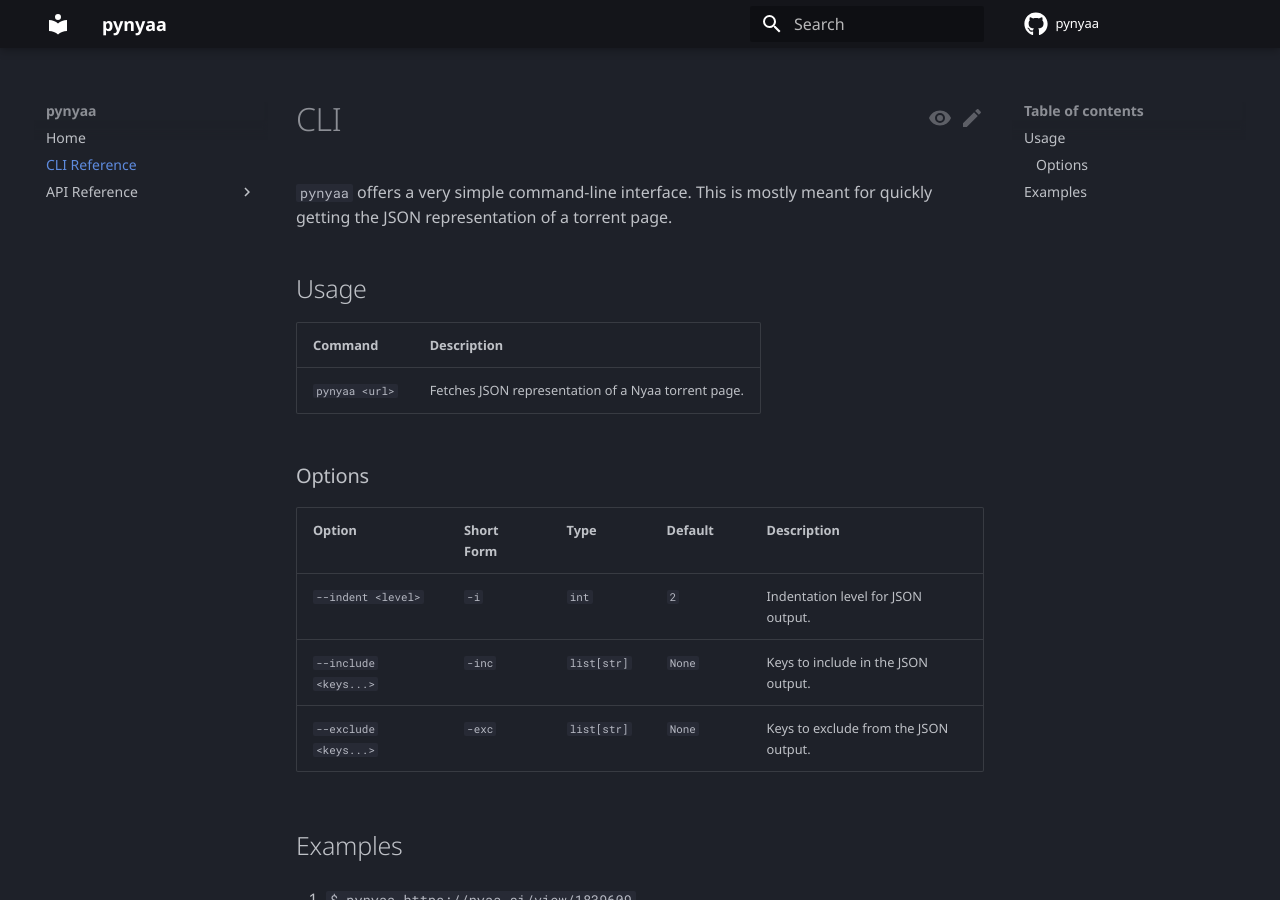
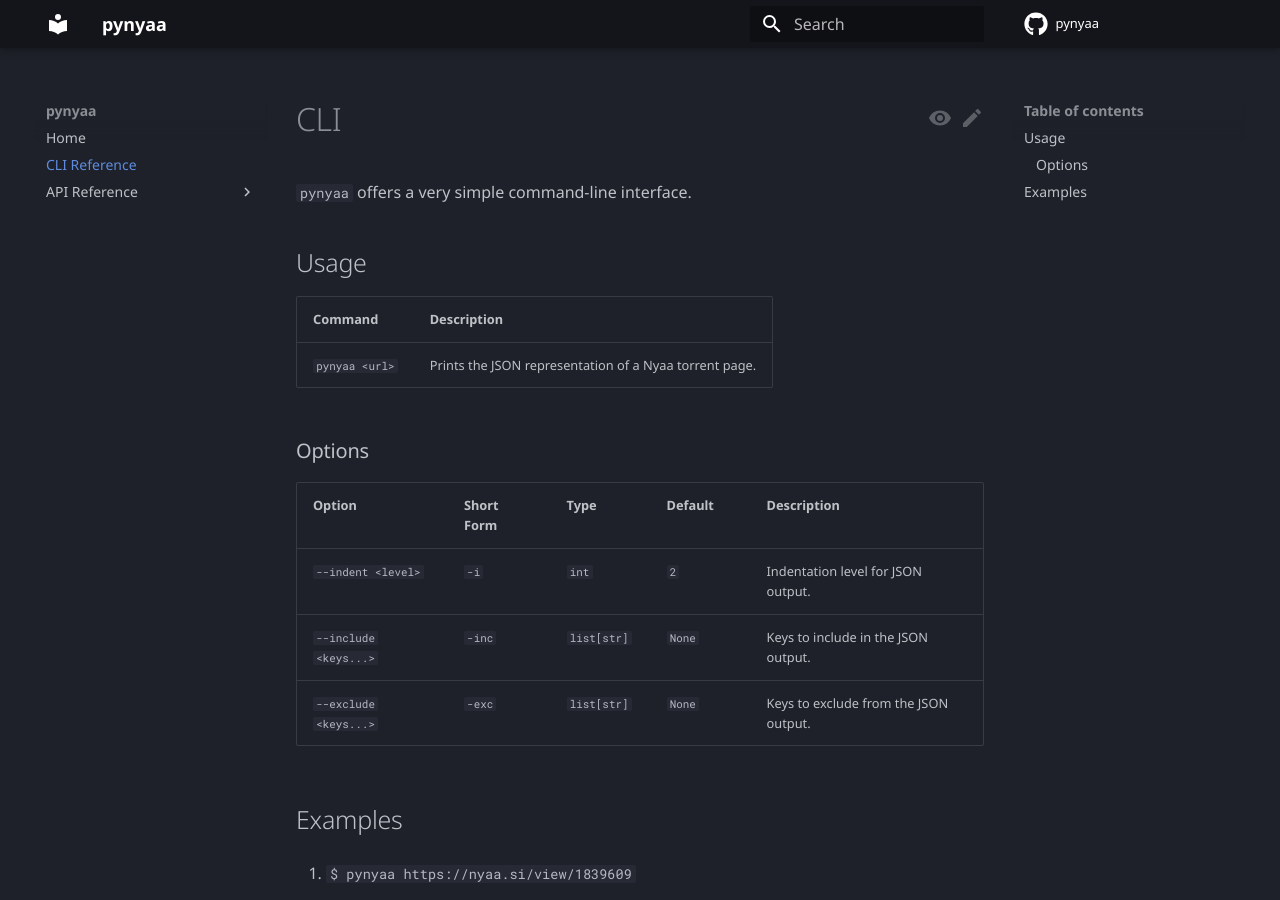
Before and after one commit to Ravencentric/pynyaa, an MkDocs documentation site: the page built from docs/cli-reference.md, in a window 1280 px wide and 900 px high. Built offline with MkDocs 1.6.1 and Material for MkDocs 9.7.7, drawn with Linux system fonts in a browser that asks for light colours; comment, search, counter and statistics services are not loaded.

Commit message:
docs: wording

```diff
--- a/docs/cli-reference.md
+++ b/docs/cli-reference.md
@@ -1,12 +1,12 @@
 # CLI
 
-`pynyaa` offers a very simple command-line interface. This is mostly meant for quickly getting the JSON representation of a torrent page.
+`pynyaa` offers a very simple command-line interface.
 
 ## Usage
 
-| Command        | Description                                           |
-|----------------|-------------------------------------------------------|
-| `pynyaa <url>` | Fetches JSON representation of a Nyaa torrent page.   |
+| Command        | Description                                              |
+|----------------|----------------------------------------------------------|
+| `pynyaa <url>` | Prints the JSON representation of a Nyaa torrent page.   |
 
 ### Options
 | Option                | Short Form | Type        | Default | Description                           |
```
